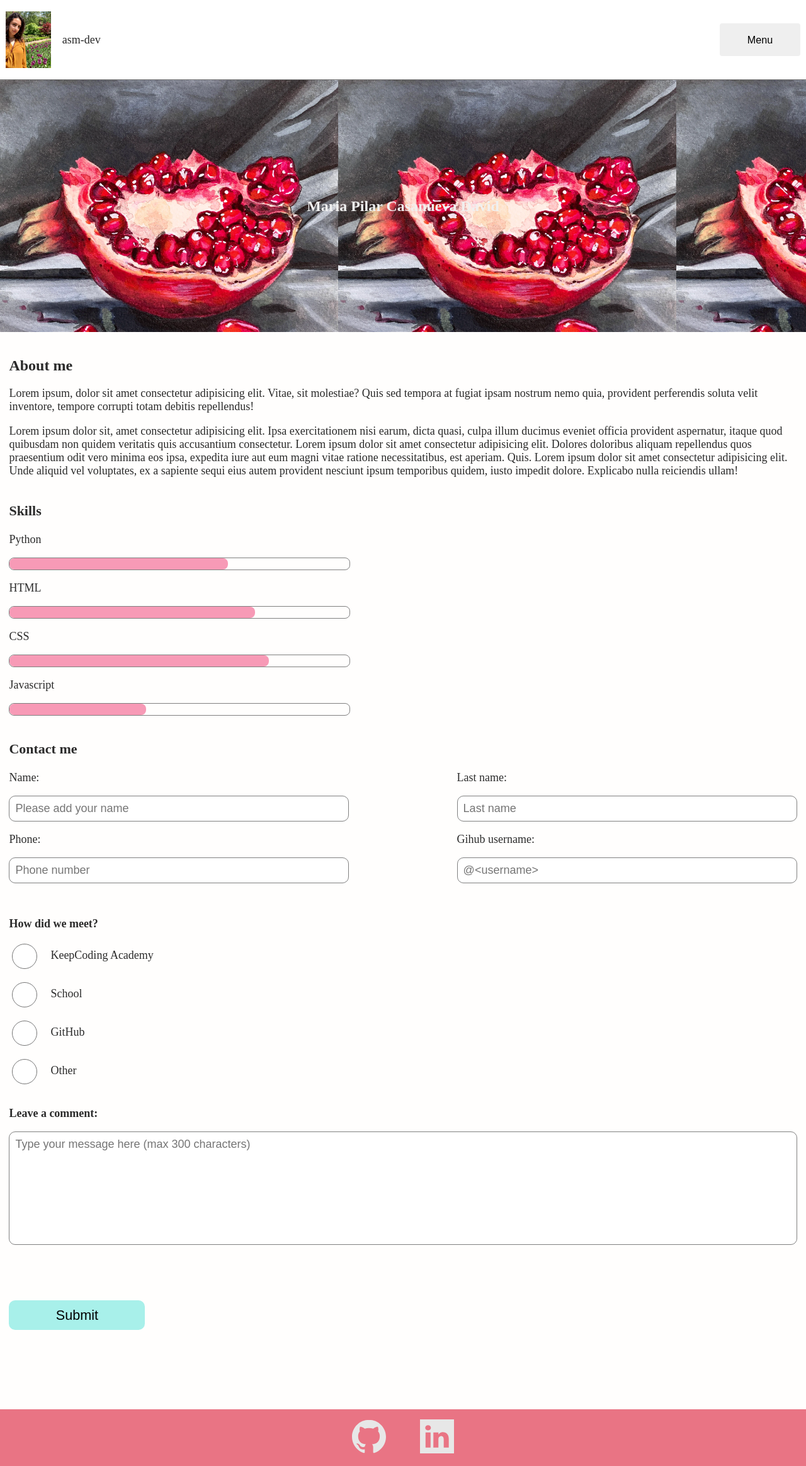
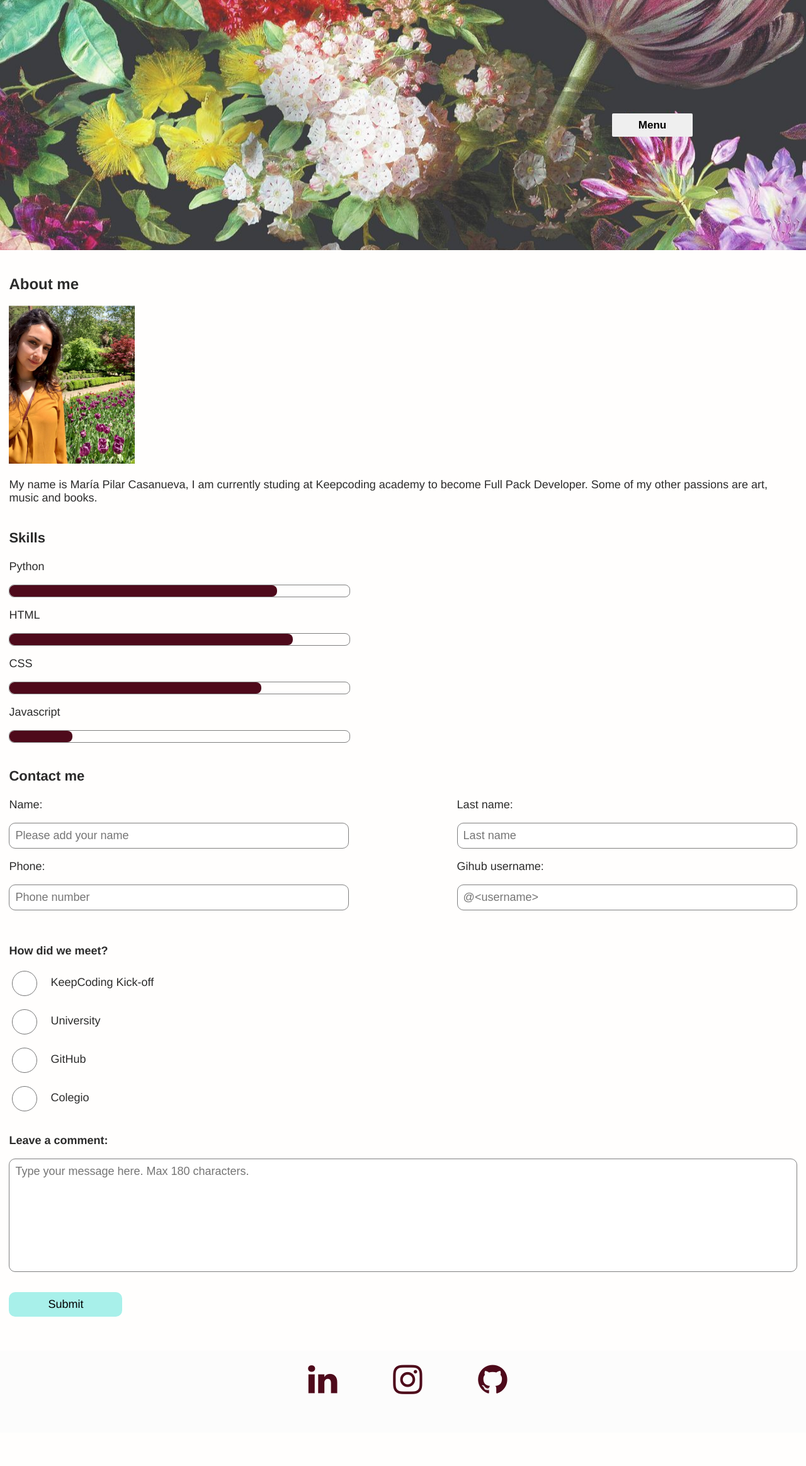
Before and after one commit to pilinutopian/Portfolio-Maria-Pilar-Casanueva-David, a plain HTML site: page Portfolio/index.html in a window 1280 px wide. Shown: the whole page at 63% size. After the commit the page ends 2274 px from the top, so only its background shows below. Drawn offline with Linux system fonts and the light colour scheme; a web font is replaced by a local one.

Commit message:
final commit

```diff
--- a/Portfolio/index.html
+++ b/Portfolio/index.html
@@ -5,6 +5,8 @@
     <meta name="viewport" content="width=device-width, initial-scale=1.0">
     <title>Maria Pilar Casanueva David</title>
     <link rel="stylesheet" href="styles/main.css">
+    <link href="https://fonts.googleapis.com/css?family=Raleway+Dots" rel="stylesheet" type="text/css">
+    <link href="https://maxcdn.bootstrapcdn.com/font-awesome/4.7.0/css/font-awesome.min.css" rel="stylesheet" type="text/css">
     </head>
     <body>
 
@@ -12,26 +14,17 @@
 
             <div class="top-bar">
 
-                <div class="logo-area">
-                    <img src="styles/images/Screenshot_20221112_124920.jpg" alt="profile-pic"/>
-                    <span>asm-dev</span>
-                </div>
-
                 <nav>
                     <div class="dropdown-top">
                         <button class="dropdown-top-button">Menu</button>
                         <div class="dropdown-top-content">
-                            <a href="#portfolio" class="nav-link" id="nav-link-portfolio">Porfolio</a>
+                            <a href="#portfolio" class="nav-link" id="nav-link-portfolio">About me</a>
                             <a href="#skills" class="nav-link" id="nav-link-skills">Skills</a>
                             <a href="#contact" class="nav-link" id="nav-link-contact">Contact</a>
                         </div>
                     </div>
                 </nav>
 
-            </div>
-
-            <div class="intro-image">
-                <h2>Maria Pilar Casanueva David</h2>
             </div>
 
         </header>
@@ -42,8 +35,9 @@
 
                 <article>
                     <h2>About me</h2>
-                    <p>Lorem ipsum, dolor sit amet consectetur adipisicing elit. Vitae, sit molestiae? Quis sed tempora at fugiat ipsam nostrum nemo quia, provident perferendis soluta velit inventore, tempore corrupti totam debitis repellendus!</p>
-                    <p class="extra-info">Lorem ipsum dolor sit, amet consectetur adipisicing elit. Ipsa exercitationem nisi earum, dicta quasi, culpa illum ducimus eveniet officia provident aspernatur, itaque quod quibusdam non quidem veritatis quis accusantium consectetur. Lorem ipsum dolor sit amet consectetur adipisicing elit. Dolores doloribus aliquam repellendus quos praesentium odit vero minima eos ipsa, expedita iure aut eum magni vitae ratione necessitatibus, est aperiam. Quis. Lorem ipsum dolor sit amet consectetur adipisicing elit. Unde aliquid vel voluptates, ex a sapiente sequi eius autem provident nesciunt ipsum temporibus quidem, iusto impedit dolore. Explicabo nulla reiciendis ullam!</p>
+                    <img src="styles/images/Screenshot_20221112_124920.jpg" alt="Maria-Pilar-Casanueva"/
+                    width="200">
+                    <p>My name is María Pilar Casanueva, I am currently studing at Keepcoding academy to become Full Pack Developer. Some of my other passions are art, music and books. </p>
                 </article>
 
             </section>
@@ -102,11 +96,11 @@
                     <p>How did we meet?</p>
                         <div>
                             <input required  id="keepcoding" type="radio" name="meet" value="keepcoding">
-                            <label for="keepcoding">KeepCoding Academy</label>
+                            <label for="keepcoding">KeepCoding Kick-off</label>
                         </div>
                         <div>
                             <input required id="school" type="radio" name="meet" value="school">
-                            <label for="school">School</label>
+                            <label for="school">University</label>
                         </div>
                         <div>
                             <input required id="gitHubField" type="radio" name="meet" value="net">
@@ -114,11 +108,11 @@
                         </div>
                         <div>
                           <input required id="uni" type="radio" name="meet" value="uni">
-                          <label for="uni">Other</label>
+                          <label for="uni">Colegio</label>
                       </div>
 
                     <label for="message">Leave a comment: </label>
-                    <textArea id="message" name="message" maxlength="300" placeholder="Type your message here (max 300 characters)"></textarea>
+                    <textArea id="message" name="message" maxlength="180" placeholder="Type your message here. Max 180 characters."></textarea>
 
                       <input type="submit" name="submit" value="Submit">
 
@@ -129,23 +123,30 @@
         </main>
 
         <footer class="footer">
-
-            <a href="#" target="_blank">
-                <svg class="social-media" xmlns="http://www.w3.org/2000/svg" viewBox="0 0 32 32">
-                    <path d="M16 0.396c-8.839 0-16 7.167-16 16 0 7.073 4.584 13.068 10.937 15.183 0.803 0.151 1.093-0.344 1.093-0.772 0-0.38-0.009-1.385-0.015-2.719-4.453 0.964-5.391-2.151-5.391-2.151-0.729-1.844-1.781-2.339-1.781-2.339-1.448-0.989 0.115-0.968 0.115-0.968 1.604 0.109 2.448 1.645 2.448 1.645 1.427 2.448 3.744 1.74 4.661 1.328 0.14-1.031 0.557-1.74 1.011-2.135-3.552-0.401-7.287-1.776-7.287-7.907 0-1.751 0.62-3.177 1.645-4.297-0.177-0.401-0.719-2.031 0.141-4.235 0 0 1.339-0.427 4.4 1.641 1.281-0.355 2.641-0.532 4-0.541 1.36 0.009 2.719 0.187 4 0.541 3.043-2.068 4.381-1.641 4.381-1.641 0.859 2.204 0.317 3.833 0.161 4.235 1.015 1.12 1.635 2.547 1.635 4.297 0 6.145-3.74 7.5-7.296 7.891 0.556 0.479 1.077 1.464 1.077 2.959 0 2.14-0.020 3.864-0.020 4.385 0 0.416 0.28 0.916 1.104 0.755 6.4-2.093 10.979-8.093 10.979-15.156 0-8.833-7.161-16-16-16z"/>
-                </svg>
-            </a>
-
-                <a href="#" target="_blank">
-                <svg class="social-media" xmlns="http://www.w3.org/2000/svg" xmlns:xlink="http://www.w3.org/1999/xlink" version="1.1" id="Layer_1" x="0px" y="0px" viewBox="0 0 455 455" style="enable-background:new 0 0 455 455;" xml:space="preserve">
-                    <g>
-                        <path style="fill-rule:evenodd;clip-rule:evenodd;" d="M246.4,204.35v-0.665c-0.136,0.223-0.324,0.446-0.442,0.665H246.4z"/>
-                        <path style="fill-rule:evenodd;clip-rule:evenodd;" d="M0,0v455h455V0H0z M141.522,378.002H74.016V174.906h67.506V378.002z    M107.769,147.186h-0.446C84.678,147.186,70,131.585,70,112.085c0-19.928,15.107-35.087,38.211-35.087   c23.109,0,37.31,15.159,37.752,35.087C145.963,131.585,131.32,147.186,107.769,147.186z M385,378.002h-67.524V269.345   c0-27.291-9.756-45.92-34.195-45.92c-18.664,0-29.755,12.543-34.641,24.693c-1.776,4.34-2.24,10.373-2.24,16.459v113.426h-67.537   c0,0,0.905-184.043,0-203.096H246.4v28.779c8.973-13.807,24.986-33.547,60.856-33.547c44.437,0,77.744,29.02,77.744,91.398V378.002   z"/>
-                    </g>
-                </svg>
-            </a>
-
-
+            <section>
+                <ul id="services">
+                  <li>
+                    <div class="linkedin">
+                      <a href="https://www.linkedin.com/in/pilicasanueva/">
+                        <i class="fa fa-linkedin" aria-hidden="true"></i>
+                      </a>
+                    </div>
+                  </li>
+                  <li>
+                    <div class="instagram">
+                      <a href="https://www.instagram.com/pilinutopian/">
+                        <i class="fa fa-instagram" aria-hidden="true"></i>
+                      </a>
+                    </div>
+                  </li>
+                  <li>
+                    <div class="github">
+                      <a href="https://github.com/pilinutopian">
+                        <i class="fa fa-github" aria-hidden="true"></i>
+                      </a>
+                    </div>
+                  </li>
+                </ul>
         </footer>
 
     </body>
--- a/Portfolio/styles/main.css
+++ b/Portfolio/styles/main.css
@@ -11,6 +11,8 @@ body {
     background-color: rgb(255, 254, 253);
     color: rgb(43, 43, 43);
     font-size: 18px;
+    font-family:'Franklin Gothic Medium', 'Arial Narrow', Arial;
+
 }
 
 main {
@@ -34,20 +36,21 @@ h3 {
 }
 
 /*
-TOP NAV BAR
+NAV BAR
 */
 
 .top-bar {
     display: flex;
-    justify-content: space-between;
+    justify-content: flex-end;
     align-items: center;
-    border-bottom: 1px solid rgb(107, 107, 107);
-    flex-wrap: wrap;
-    position: -webkit-sticky;
-	position: sticky;
-	top: 0;
-    background-color: white;
-    padding: 1em 0.5em;
+    background-image: url(flores.jpg);
+    background-position-x: right;
+    background-position-y: center;
+    background-size: initial;
+    background-attachment: initial;
+    background-origin: initial;
+    background-clip: initial;
+    padding: 10em;
 }
 
 .logo-area {
@@ -61,20 +64,25 @@ TOP NAV BAR
 }
 
 .logo-area img {
-    height: 3em;
+    height: 7em;
 }
 
+
 .dropdown-top-button {
-    width: 30vw;
-    padding: 1em 0 1em 0em;
+    width: 25vw;
+    padding: 0.5em 0 0.5em 0em;
     border: none;
-    border-radius: 4px;
-    font-size: 0.9em;
+    border-radius: 2px;
+    font-size: 0.95em;
+    font-weight: 550;
+    float:inline-start
+
+
 }
 
 .dropdown-top-button:hover{
     background-color: #c730582f;
-    transition: 0.3s;
+    transition: 0.2s;
 
 }
 
@@ -83,20 +91,20 @@ TOP NAV BAR
 }
 
 .dropdown-top-content {
-    width: 30vw;
+    width: 25vw;
     display: none;
     position: absolute;
-    background-color: #F0F0F0;
+    background-color: #814c5b;
     box-shadow: 0px 8px 16px 0px rgba(0,0,0,0.3);
     border-radius: 0 0 4px 4px;
 }
 
 .dropdown-top-content > a {
-    background-color: white;
+    background-color: rgb(240, 236, 188);
     border-radius: 4px;
-    margin: 0.5em;
-    padding: 0.5em 1.1em;
-    display: block;
+    margin: 0.2em;
+    padding: 0.5em 1em;
+    display:grid;
     text-align: center;
     color: black;
     text-decoration: none;
@@ -104,20 +112,20 @@ TOP NAV BAR
 }
 
 .dropdown-top-content > a:nth-child(1):hover {
-    background-color: rgb(255, 240, 174);
-    transition: 0.3s;
+    background-color: #f9faf4;
+    transition: 0.2s;
 
 }
 
 .dropdown-top-content > a:nth-child(2):hover {
-    background-color: rgb(174, 236, 255);
-    transition: 0.3s;
+    background-color:#f9faf4;
+    transition: 0.2s;
 
 }
 
 .dropdown-top-content > a:nth-child(3):hover {
-    background-color: rgb(217, 194, 255);
-    transition: 0.3s;
+    background-color:#f9faf4;
+    transition: 0.2s;
 }
 
 /*
@@ -130,18 +138,19 @@ HERO AREA
 }
 
 .intro-image {
-    background: linear-gradient(0deg, rgba(214, 86, 114, 0.253) 0%, rgba(0,0,0,0) 73%, rgba(255, 255, 255, 0.283) 100%), url(./images/colours-background.jpg);
-    background-image: url(images/granate.png);
-    height: 50vh;
-    display: flex;
+    width: auto;
+    height: 100vh;
+    display: flex; flex-wrap: ;
     justify-content: center;
-    font; color: #F0F0F0; font-weight: bold;
+    font; color: #141010; font-weight: bold;
     align-items: center;
+    overflow:visible
     text-align: center;
+
 }
 
 .intro h1 {
-    background: rgba(255, 255, 255, 0.65);
+    background: rgba(247, 241, 241, 0.65);
     border-radius: 5px;
     padding: 3vw 5vh;
     font-size: 8vw;
@@ -166,12 +175,12 @@ PROJECTS AND SKILLS
 .skill-progress {
     height: 1em;
     border-radius: 8px;
-    background-color: #ff8cb8;
+    background-color: #4e0a1b;
 }
 
 #skill-html {
     animation-name: htmlProgressBar;
-    animation-duration: 10s;
+    animation-duration: 3s;
     animation-iteration-count: infinite;
 }
 
@@ -183,35 +192,35 @@ PROJECTS AND SKILLS
 
 #skill-css {
     animation-name: cssProgressBar;
-    animation-duration: 10s;
+    animation-duration: 3s;
     animation-iteration-count: infinite;
 }
 
 @keyframes cssProgressBar {
     0% { width: 0; }
-    100% { width: 95%; }
+    100% { width: 80%; }
 }
 
 #skill-javascript {
     animation-name: jsProgressBar;
-    animation-duration: 10s;
+    animation-duration: 3s;
     animation-iteration-count: infinite;
 }
 
 @keyframes jsProgressBar {
     0% { width: 0; }
-    100% { width: 50%; }
+    100% { width: 20%; }
 }
 
 #skill-python {
     animation-name: pythonProgressBar;
-    animation-duration: 10s;
-    animation-iteration-count: infinite;
+    animation-duration: 3s;
+    animation-iteration-count:infinite;
 }
 
 @keyframes pythonProgressBar {
     0% { width: 0; }
-    100% { width: 80%; }
+    100% { width: 85%; }
 }
 
 /*
@@ -261,8 +270,9 @@ form > div {
 
 form input[type="submit"] {
     background-color: #a8f0ea;
-    margin: 3em auto 5em auto;
-    font-size: 1.2em;
+    margin: 0.5em auto 2em auto;
+    font-size: 1.0em;
+    font-family: 'Franklin Gothic Medium', 'Arial Narrow', Arial, sans-serif;
     border: none;
 }
 
@@ -294,18 +304,52 @@ form > label[for="message"]{
 /*
 FOOTER
 */
+  section #services {
+    text-align:center;
+    transform: translatez(0);
+    background-color:rgb(252, 252, 252) ;
+  }
+  section #services h2 {
+    margin:10%;
+    color: rgb(172, 68, 68);
+    font-size: 2.4em;
+    text-transform: uppercase;
+    text-align: center;
+  }
+  section #services li {
+    width: 100px;
+    height: 100px;
+    display: inline-block;
+    margin: 15px;
+    list-style: none;
+  }
+  section #services li div {
+    width: 75px;
+    height: 60px;
+    color: #74d4b3;
+    font-size: 3em;
+    text-align:center
 
-.footer {
-    display: flex;
-    align-items: center;
-    justify-content: center;
-    column-gap: 3em;
-}
-
-.social-media {
-    width: 3em;
-    fill: rgb(231, 231, 231);
-}
+    background-color: #fff;
+    transition: all 0.5s ease;
+  }
+  section #services li a {
+    color: #4e0a1b;
+  }
+  section #services li div:hover {
+    transform: rotate(360deg);
+    border-radius: 100px;
+  }
+  section #services li span {
+    width: 120px;
+    height: 20px;
+    display: block;
+    padding: 15px 0px;
+    color: #fff;
+    text-transform: uppercase;
+    font-size: 1.2em;
+    text-align: center;
+  }
 
 /*
 BIGGER SCREENS SETTINGS
@@ -323,7 +367,7 @@ BIGGER SCREENS SETTINGS
     }
 
     .dropdown-top-content {
-        width: 10vw;
+        width: 25vw;
     }
 
     .intro {
@@ -334,7 +378,6 @@ BIGGER SCREENS SETTINGS
         padding: 1rem 2rem;
         font-size: 3.5rem;
     }
-
 
     .project-img {
         width: 13rem;
@@ -352,7 +395,7 @@ BIGGER SCREENS SETTINGS
     }
 
     .skill-progress {
-        background-color: rgb(247, 154, 182);
+        background-color: #4e0a1b;
     }
 
     form input:not([type="radio"]) {
@@ -373,7 +416,7 @@ BIGGER SCREENS SETTINGS
     }
 
     .logo-area img {
-        height: 5em;
+        height: 10em;
     }
 
 }
```
Also changed, not shown: Portfolio/styles/colorful-flowers-assortment-website-header.jpg (added), Portfolio/styles/flores.jpg (added), Portfolio/styles/images/granate copy.png (added).
